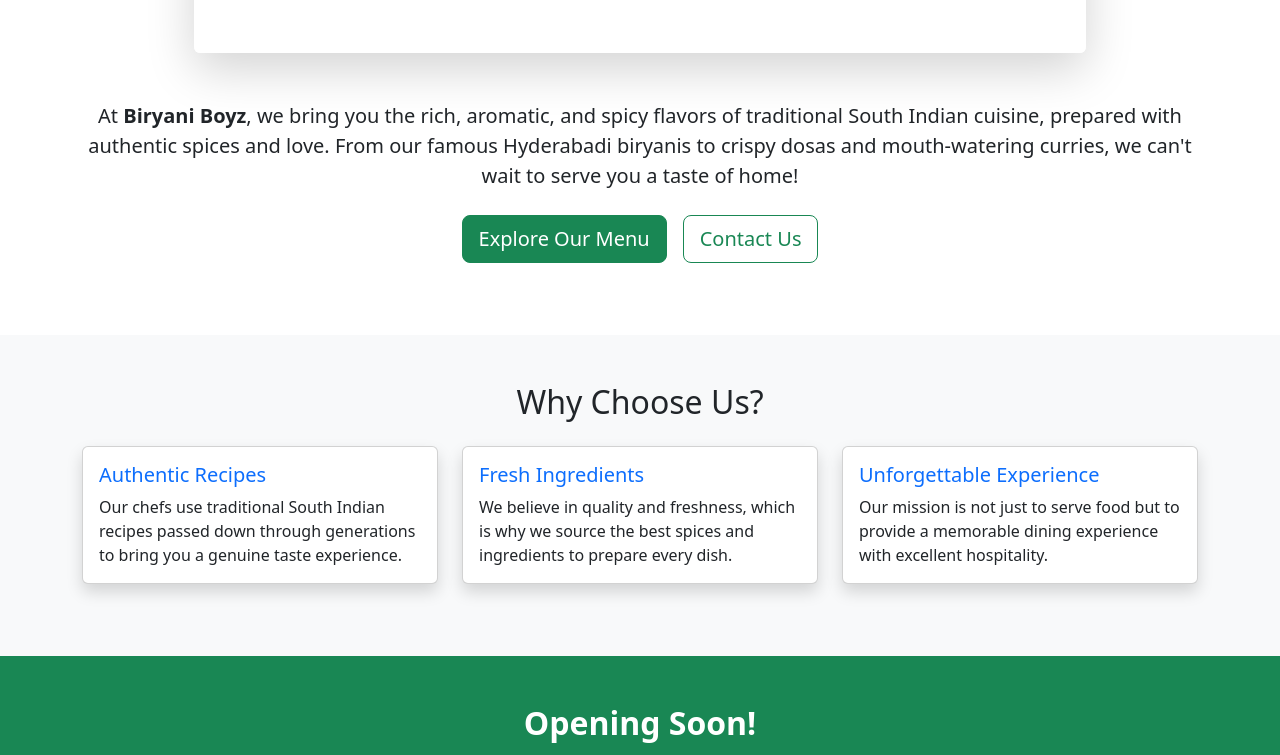
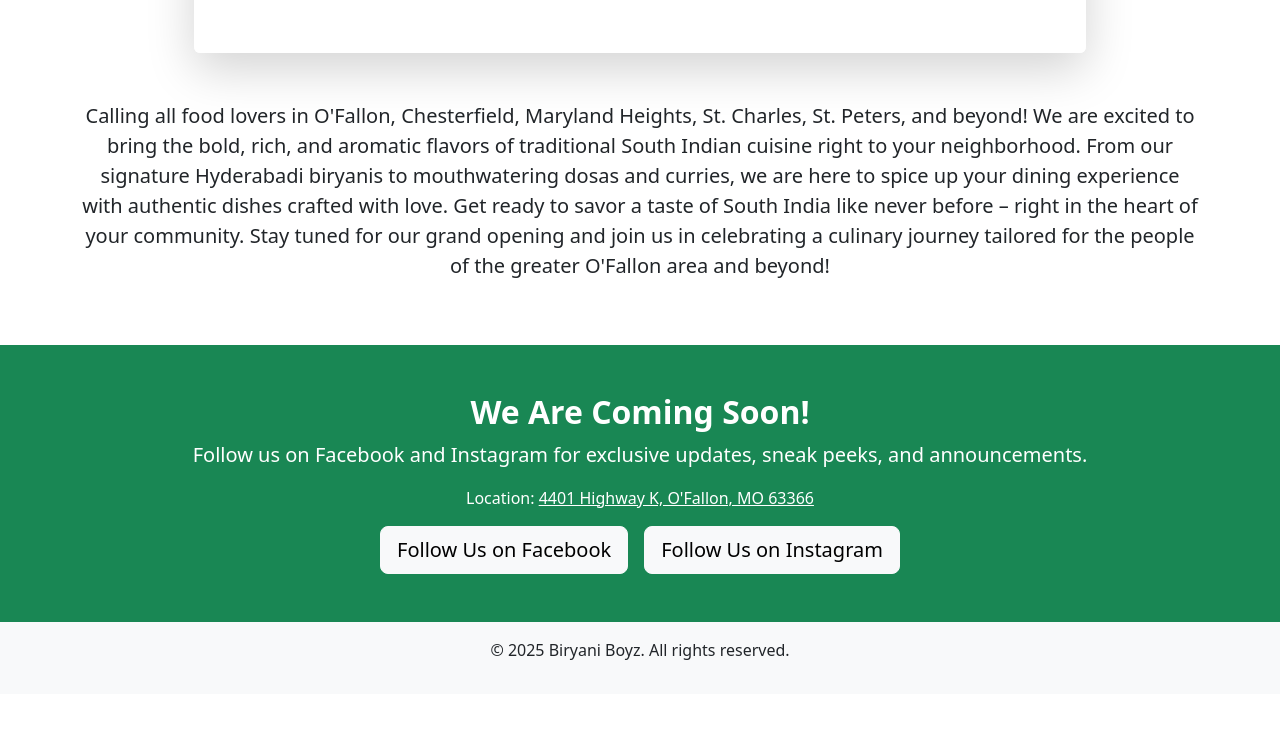
Before and after one commit to biryaniboyzstl/boyz-ui, an Angular app: page /home in a window 1280 px wide. Shown: the part 956-1711 px from the top of the page. After the commit the page ends 1650 px from the top, so only its background shows below. Built offline with nearby package versions, Linux system fonts and the light colour scheme.

Commit message:
add better message

```diff
--- a/src/app/home/home.component.html
+++ b/src/app/home/home.component.html
@@ -2,65 +2,23 @@
 <section class="container text-center py-5">
   <h1 class="display-4 fw-bold text-success">Welcome to Biryani Boyz!</h1>
   <p class="lead text-muted">
-    Authentic South Indian Flavors – Coming Soon to Delight Your Taste Buds!
+    Authentic South Indian Flavors – Your Neighborhood’s Favorite Taste Adventure!
   </p>
   <div class="my-5">
-    <img src="assets/logo.jpg" alt="Restaurant preview" class="img-fluid rounded shadow-lg" style="max-width: 80%;">
+    <img src="assets/logo.jpg" alt="Biryani Boyz Logo" class="img-fluid rounded shadow-lg" style="max-width: 80%;">
   </div>
   <p class="fs-5">
-    At <strong>Biryani Boyz</strong>, we bring you the rich, aromatic, and spicy flavors of traditional South Indian cuisine, prepared with authentic spices and love. From our famous Hyderabadi biryanis to crispy dosas and mouth-watering curries, we can't wait to serve you a taste of home!
+    Calling all food lovers in O'Fallon, Chesterfield, Maryland Heights, St. Charles, St. Peters, and beyond! We are excited to bring the bold, rich, and aromatic flavors of traditional South Indian cuisine right to your neighborhood. From our signature Hyderabadi biryanis to mouthwatering dosas and curries, we are here to spice up your dining experience with authentic dishes crafted with love. Get ready to savor a taste of South India like never before – right in the heart of your community. Stay tuned for our grand opening and join us in celebrating a culinary journey tailored for the people of the greater O'Fallon area and beyond!
   </p>
-
-  <div class="my-4">
-    <a routerLink="/menu" class="btn btn-success btn-lg me-3">Explore Our Menu</a>
-    <a routerLink="/contact" class="btn btn-outline-success btn-lg">Contact Us</a>
-  </div>
-</section>
-
-<!-- About Section -->
-<section class="bg-light py-5">
-  <div class="container">
-    <h2 class="text-center mb-4">Why Choose Us?</h2>
-    <div class="row">
-      <div class="col-md-4 mb-4">
-        <div class="card h-100 shadow">
-          <div class="card-body">
-            <h5 class="card-title text-primary">Authentic Recipes</h5>
-            <p class="card-text">
-              Our chefs use traditional South Indian recipes passed down through generations to bring you a genuine taste experience.
-            </p>
-          </div>
-        </div>
-      </div>
-      <div class="col-md-4 mb-4">
-        <div class="card h-100 shadow">
-          <div class="card-body">
-            <h5 class="card-title text-primary">Fresh Ingredients</h5>
-            <p class="card-text">
-              We believe in quality and freshness, which is why we source the best spices and ingredients to prepare every dish.
-            </p>
-          </div>
-        </div>
-      </div>
-      <div class="col-md-4 mb-4">
-        <div class="card h-100 shadow">
-          <div class="card-body">
-            <h5 class="card-title text-primary">Unforgettable Experience</h5>
-            <p class="card-text">
-              Our mission is not just to serve food but to provide a memorable dining experience with excellent hospitality.
-            </p>
-          </div>
-        </div>
-      </div>
-    </div>
-  </div>
 </section>
 
 <!-- Call-to-Action -->
 <section class="bg-success text-white text-center py-5">
   <div class="container">
-    <h2 class="fw-bold">Opening Soon!</h2>
-    <p class="fs-5">Follow us on social media and be the first to know when we open.</p>
-    <a routerLink="/contact" class="btn btn-light btn-lg">Contact Us for Catering</a>
+    <h2 class="fw-bold">We Are Coming Soon!</h2>
+    <p class="fs-5">Follow us on Facebook and Instagram for exclusive updates, sneak peeks, and announcements.</p>
+    <p class="fs-6">Location: <a href="https://www.google.com/maps/place/4401+Highway+K,+O%27Fallon,+MO+63366" target="_blank" class="text-white text-decoration-underline">4401 Highway K, O'Fallon, MO 63366</a></p>
+    <a href="https://www.facebook.com/profile.php?id=61569225116924" target="_blank" class="btn btn-light btn-lg me-3">Follow Us on Facebook</a>
+    <a href="https://instagram.com/BiryaniBoyz" target="_blank" class="btn btn-light btn-lg">Follow Us on Instagram</a>
   </div>
 </section>
```
